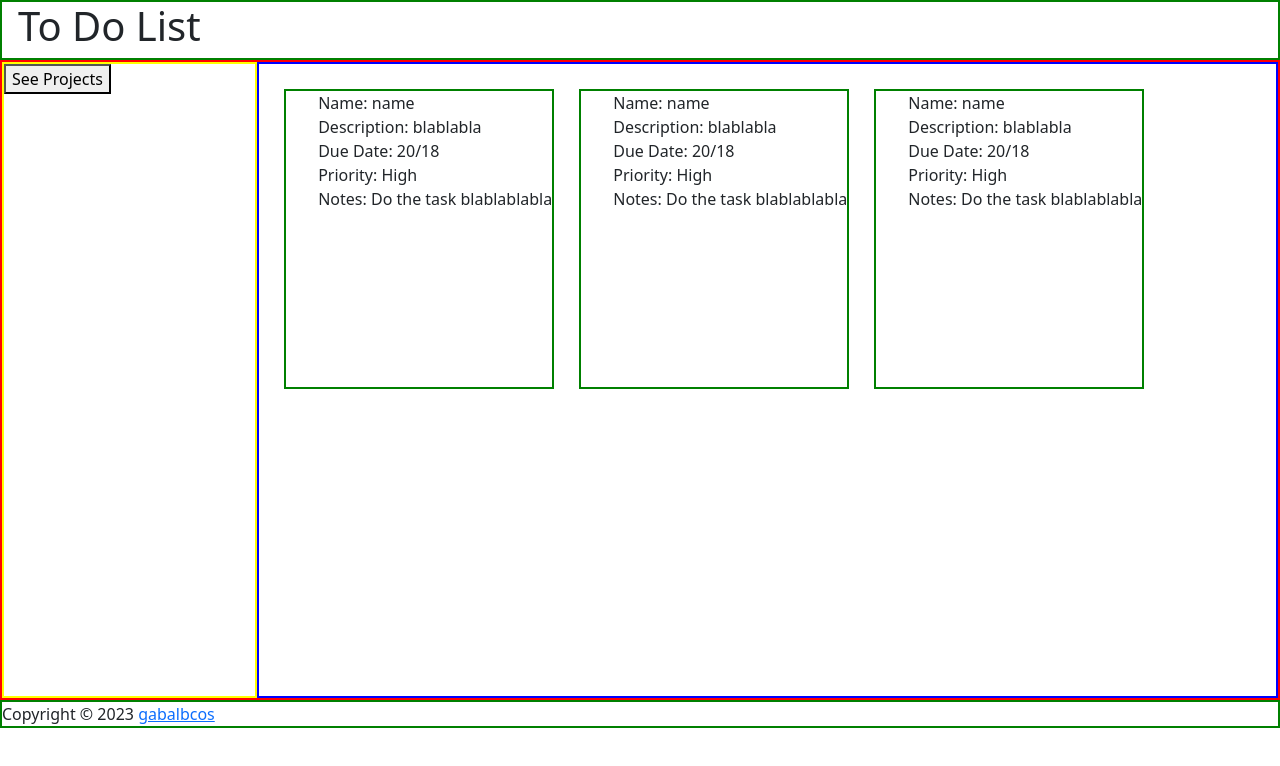
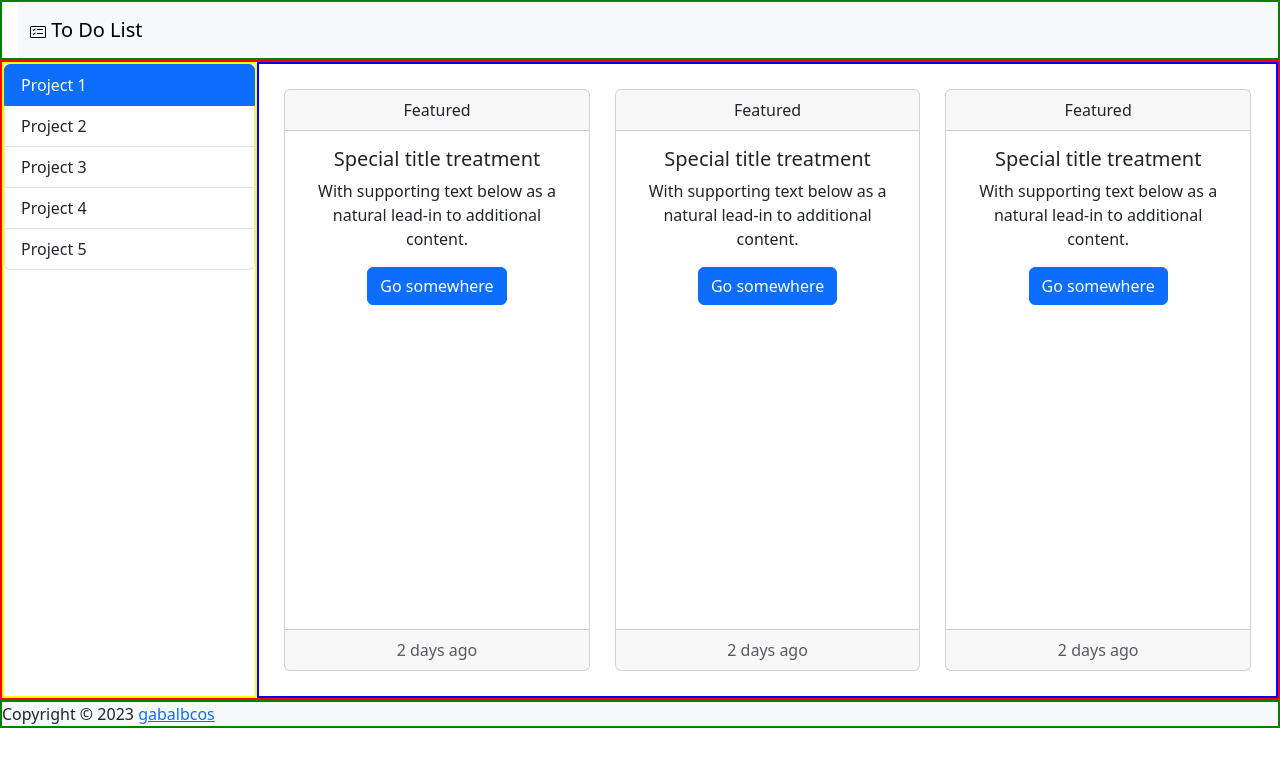
Before and after one commit to gabalbcos/to-do-list, a plain HTML site: page src/index.html in a window 1280 px wide. Drawn offline with nearby package versions, Linux system fonts and the light colour scheme.

Commit message:
Update index.html

```diff
--- a/src/index.html
+++ b/src/index.html
@@ -6,56 +6,76 @@
     <meta name="viewport" content="width=device-width, initial-scale=1.0">
     <link rel="stylesheet" href="./reset.css">
     <link rel="stylesheet" href="./styles.css">
-    <link href="https://cdn.jsdelivr.net/npm/bootstrap@5.2.3/dist/css/bootstrap.min.css" rel="stylesheet" integrity="sha384-rbsA2VBKQhggwzxH7pPCaAqO46MgnOM80zW1RWuH61DGLwZJEdK2Kadq2F9CUG65" crossorigin="anonymous">
-    <title>To Do List</title>
+    <link href="https://cdn.jsdelivr.net/npm/bootstrap@5.3.0-alpha3/dist/css/bootstrap.min.css" rel="stylesheet" integrity="sha384-KK94CHFLLe+nY2dmCWGMq91rCGa5gtU4mk92HdvYe+M/SXH301p5ILy+dN9+nJOZ" crossorigin="anonymous">    <title>To Do List</title>
 </head>
 <body>
     <header>
-        <h1>To Do List</h1>
+        <nav class="navbar bg-body-tertiary">
+            <div class="container-fluid">
+              <a class="navbar-brand" href="#">
+                <svg xmlns="http://www.w3.org/2000/svg" width="16" height="16" fill="currentColor" class="bi bi-card-checklist" viewBox="0 0 16 16">
+                    <path d="M14.5 3a.5.5 0 0 1 .5.5v9a.5.5 0 0 1-.5.5h-13a.5.5 0 0 1-.5-.5v-9a.5.5 0 0 1 .5-.5h13zm-13-1A1.5 1.5 0 0 0 0 3.5v9A1.5 1.5 0 0 0 1.5 14h13a1.5 1.5 0 0 0 1.5-1.5v-9A1.5 1.5 0 0 0 14.5 2h-13z"/>
+                    <path d="M7 5.5a.5.5 0 0 1 .5-.5h5a.5.5 0 0 1 0 1h-5a.5.5 0 0 1-.5-.5zm-1.496-.854a.5.5 0 0 1 0 .708l-1.5 1.5a.5.5 0 0 1-.708 0l-.5-.5a.5.5 0 1 1 .708-.708l.146.147 1.146-1.147a.5.5 0 0 1 .708 0zM7 9.5a.5.5 0 0 1 .5-.5h5a.5.5 0 0 1 0 1h-5a.5.5 0 0 1-.5-.5zm-1.496-.854a.5.5 0 0 1 0 .708l-1.5 1.5a.5.5 0 0 1-.708 0l-.5-.5a.5.5 0 0 1 .708-.708l.146.147 1.146-1.147a.5.5 0 0 1 .708 0z"/>
+                  </svg>
+                To Do List
+              </a>
+            </div>
+          </nav>
     </header>
     <main>
         <div class="sidebar">
-            <button class="drop-menu">See Projects</button>
-            <ul class="list-menu hidden">
-                <li>Project 1</li>
-                <li>Project 2</li>
-                <li>Project 3</li>
-                <li>Project 4</li>
-                <li>Project 5</li>
-            </ul>
-        </div>
+            <ul class="list-group">
+                <li class="list-group-item active" aria-current="true">Project 1</li>
+                <li class="list-group-item">Project 2</li>
+                <li class="list-group-item">Project 3</li>
+                <li class="list-group-item">Project 4</li>
+                <li class="list-group-item">Project 5</li>
+              </ul>
+            </div>
         <div class="content">
-            <div class="task">
-                <ul>
-                    <li>Name: <span>name</span></li>
-                    <li>Description: <span>blablabla</span></li>
-                    <li>Due Date: <span>20/18</span></li>
-                    <li>Priority: <span>High</span></li>
-                    <li>Notes: <span>Do the task blablablabla</span></li>
-                </ul>
+            <div class="card text-center">
+                <div class="card-header">
+                  Featured
                 </div>
-                <div class="task">
-                    <ul>
-                        <li>Name: <span>name</span></li>
-                        <li>Description: <span>blablabla</span></li>
-                        <li>Due Date: <span>20/18</span></li>
-                        <li>Priority: <span>High</span></li>
-                        <li>Notes: <span>Do the task blablablabla</span></li>
-                    </ul>
+                <div class="card-body">
+                  <h5 class="card-title">Special title treatment</h5>
+                  <p class="card-text">With supporting text below as a natural lead-in to additional content.</p>
+                  <a href="#" class="btn btn-primary">Go somewhere</a>
                 </div>
-                     <div class="task">
-                <ul>
-                    <li>Name: <span>name</span></li>
-                    <li>Description: <span>blablabla</span></li>
-                    <li>Due Date: <span>20/18</span></li>
-                    <li>Priority: <span>High</span></li>
-                    <li>Notes: <span>Do the task blablablabla</span></li>
-                </ul>
-            </div>
+                <div class="card-footer text-body-secondary">
+                  2 days ago
+                </div>
+              </div>
+              <div class="card text-center">
+                <div class="card-header">
+                  Featured
+                </div>
+                <div class="card-body">
+                  <h5 class="card-title">Special title treatment</h5>
+                  <p class="card-text">With supporting text below as a natural lead-in to additional content.</p>
+                  <a href="#" class="btn btn-primary">Go somewhere</a>
+                </div>
+                <div class="card-footer text-body-secondary">
+                  2 days ago
+                </div>
+              </div>
+              <div class="card text-center">
+                <div class="card-header">
+                  Featured
+                </div>
+                <div class="card-body">
+                  <h5 class="card-title">Special title treatment</h5>
+                  <p class="card-text">With supporting text below as a natural lead-in to additional content.</p>
+                  <a href="#" class="btn btn-primary">Go somewhere</a>
+                </div>
+                <div class="card-footer text-body-secondary">
+                  2 days ago
+                </div>
+              </div>
         </div>
     </main>
-    <footer>Copyright © 2023 <a href="github.com/gabalbcos">gabalbcos</a></footer>
+    <footer class="bg-body-tertiary">Copyright © 2023 <a href="github.com/gabalbcos">gabalbcos</a></footer>
 </body>
-<script src='./project.js'></script>
+<script src="https://cdn.jsdelivr.net/npm/bootstrap@5.3.0-alpha3/dist/js/bootstrap.bundle.min.js" integrity="sha384-ENjdO4Dr2bkBIFxQpeoTz1HIcje39Wm4jDKdf19U8gI4ddQ3GYNS7NTKfAdVQSZe" crossorigin="anonymous"></script><script src='./project.js'></script>
 <script src='./dom.js'></script>
 </html>
```
